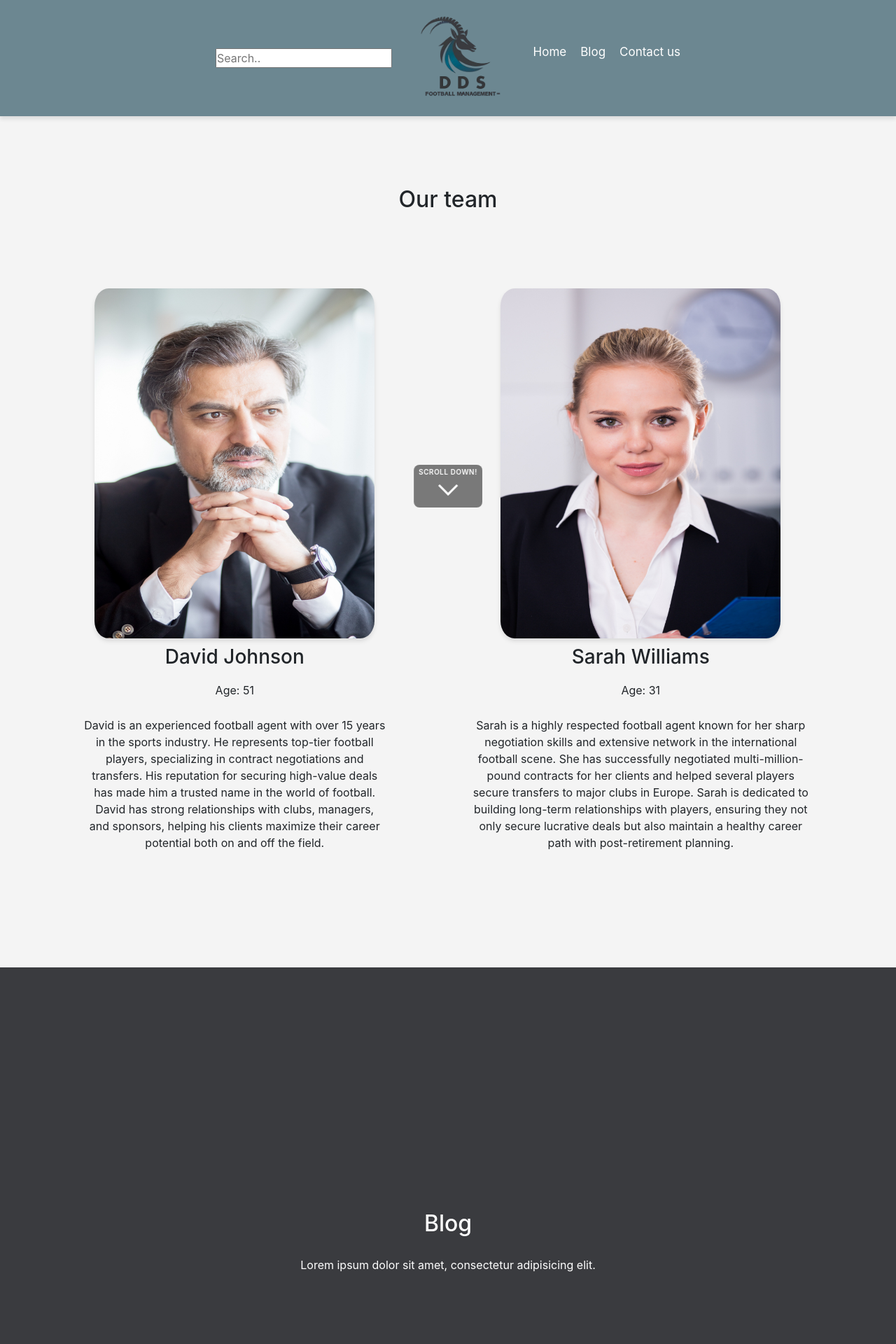
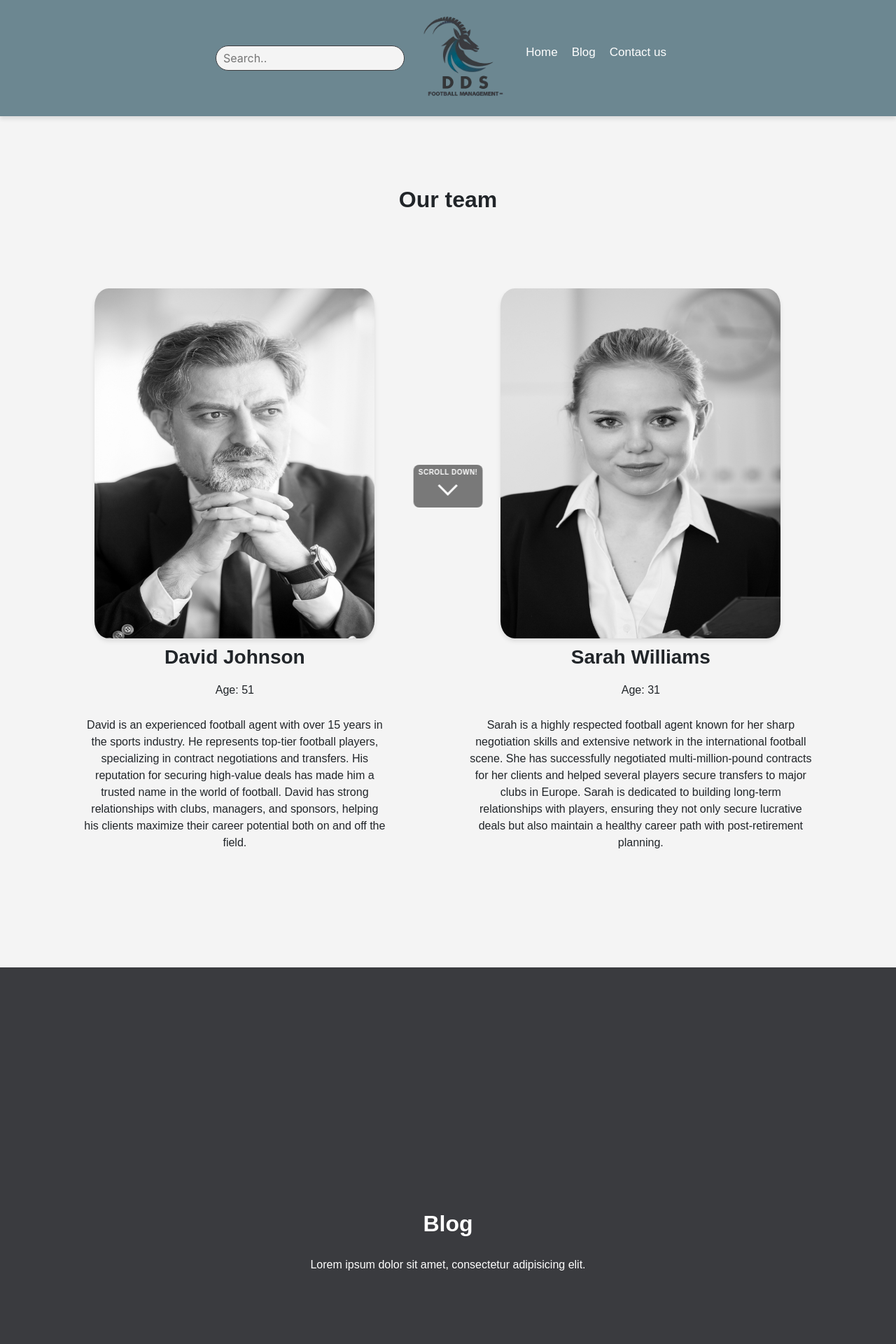
Before and after one commit to Kevinolm10/DDS-Management, a Django app: page / in a window 1280 px wide. Shown: the top 1920 px of the page at 70% size. Run offline with Django 5.2, Linux system fonts and the light colour scheme; some libraries are stand-ins or nearby versions.

Commit message:
Style the about section and agents

```diff
--- a/dds/static/css/style.css
+++ b/dds/static/css/style.css
@@ -40,15 +40,26 @@ nav {
     gap: 150px;
 }
 
-h1 {
-    font-size: 1.5em;
-    width: 80%;
-    justify-content: flex-start;
+h1,
+h2,
+h3,
+h4,
+h5,
+h6 {
+    font-family: 'Oswald', sans-serif;
+    font-weight: 700;
+}
+
+p {
+    font-size: 1em;
+    font-weight: 400;
+    font-family: 'Oswald',
+        sans-serif;
 }
 
 ul {
     display: flex;
-    margin-right: 300px;
+    margin-right: 320px;
     justify-content: flex-end;
     gap: 20px;
 }
@@ -56,17 +67,41 @@ ul {
 li {
     list-style-type: none;
     gap: 1em;
+    font-family: 'Oswald',
+        sans-serif;
+    font-weight: 400;
 }
 
 a {
     font-size: 17px;
     color: var(--primary-color);
+    font-family: 'Oswald',
+        sans-serif;
+    font-weight: 400;
 }
 
+/* Search bar styling */
 .s-bar {
+    font-size: 16px;
+    padding: 5px 10px;
+    border: 1px solid var(--secondary-color);
+    border-radius: 30px;
+    outline: none;
+    background-color: #f4f4f4;
+    color: var(--secondary-color);
     margin-left: 300px;
-    font-size: 17wpx;
+    transition: border-color 0.3s ease-in-out, box-shadow 0.3s ease-in-out, background-color 0.3s ease-in-out;
+    box-sizing: border-box;
 }
+
+/* Focus effect */
+.s-bar:focus {
+    border-color: var(--tertiary-color);
+    background-color: #fff;
+    box-shadow: 0 0 12px rgba(0, 0, 0, 0.1);
+    color: var(--tertiary-color);
+}
+
 
 /* Hero section */
 section {
@@ -102,6 +137,7 @@ section img {
     height: 500px;
     border-radius: 5%;
     box-shadow: 0px 4px 6px rgba(0, 0, 0, 0.1);
+    filter: grayscale(100%);
 }
 
 .agent-info {
@@ -118,12 +154,14 @@ section img {
     align-items: center;
 }
 
+/* blog section */
 #blog {
     height: 100vh;
     background-color: var(--secondary-color);
     color: white;
 }
 
+/* contact section */
 #contact-us {
     height: 100vh;
     background-color: white;
@@ -162,7 +200,7 @@ form {
     width: 100%;
     padding: 10px;
     font-size: 16px;
-    background-color: var(--quaternary-color);
+    background-color: var(--secondary-color);
     color: white;
     cursor: pointer;
 }
```
